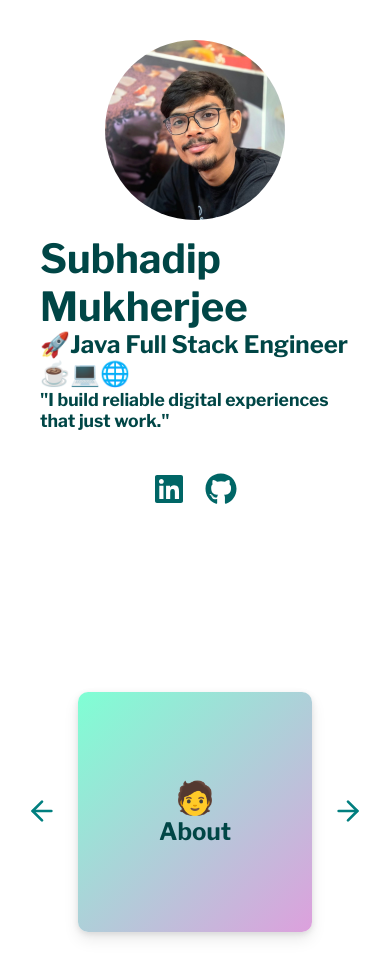
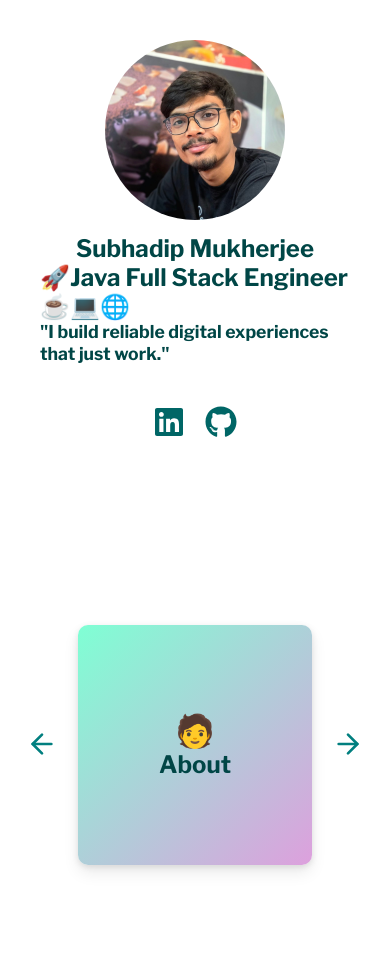
Before and after one commit to Subsdip/subc_portfolio, a React (Vite) app: page / in a window 390 px wide. Shown: the top 978 px of the page. Built offline with nearby package versions, Linux system fonts and the light colour scheme.

Commit message:
changes done

```diff
--- a/src/component/Navbar/Navbar.tsx
+++ b/src/component/Navbar/Navbar.tsx
@@ -33,7 +33,7 @@ const Navbar: React.FC = () => {
             <div className="main-flex-navbar">
                 <Circle src={Profilepic}/>
                 <div className="main-flex-intro">
-                    <h1 style={{fontSize: "2.5rem"}}>Subhadip Mukherjee</h1>
+                    <h1 style={{fontSize: "clamp(1.5rem, 4vw, 2.5rem)"}}>Subhadip Mukherjee</h1>
                     <h2 style={{fontSize: "1.5rem"}}>🚀Java Full Stack Engineer ☕💻🌐</h2>
                     <h5 style={{fontSize: "1.1rem"}}>"I build reliable digital experiences that just work."</h5>
                 </div>
```
